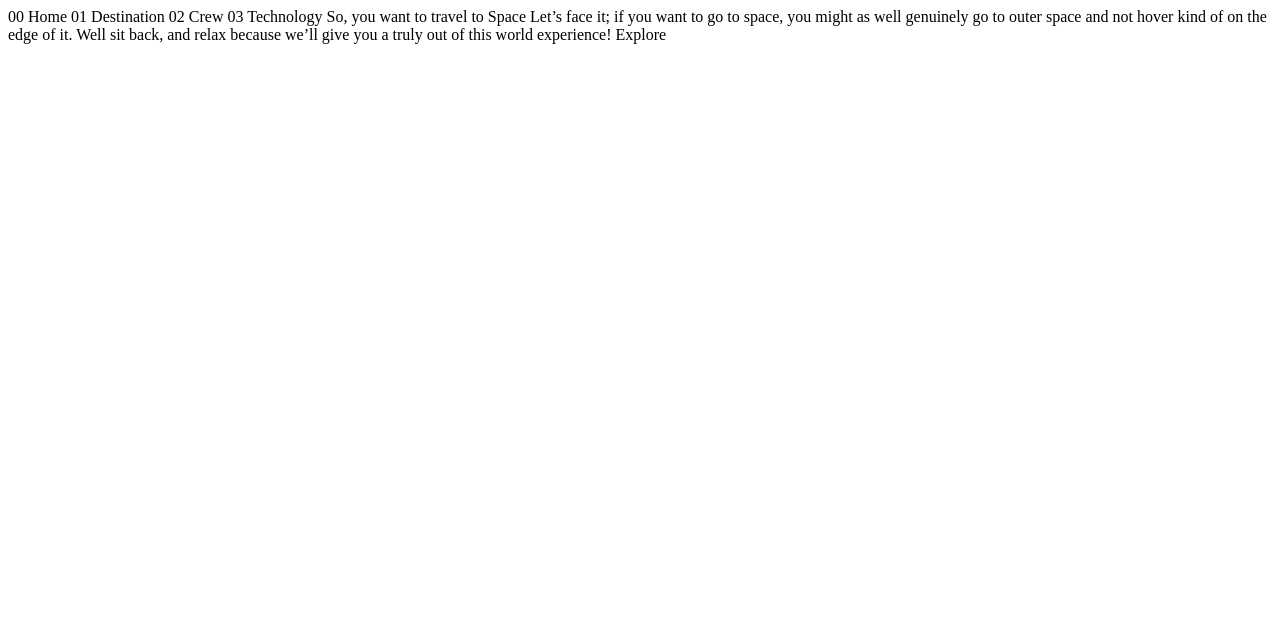
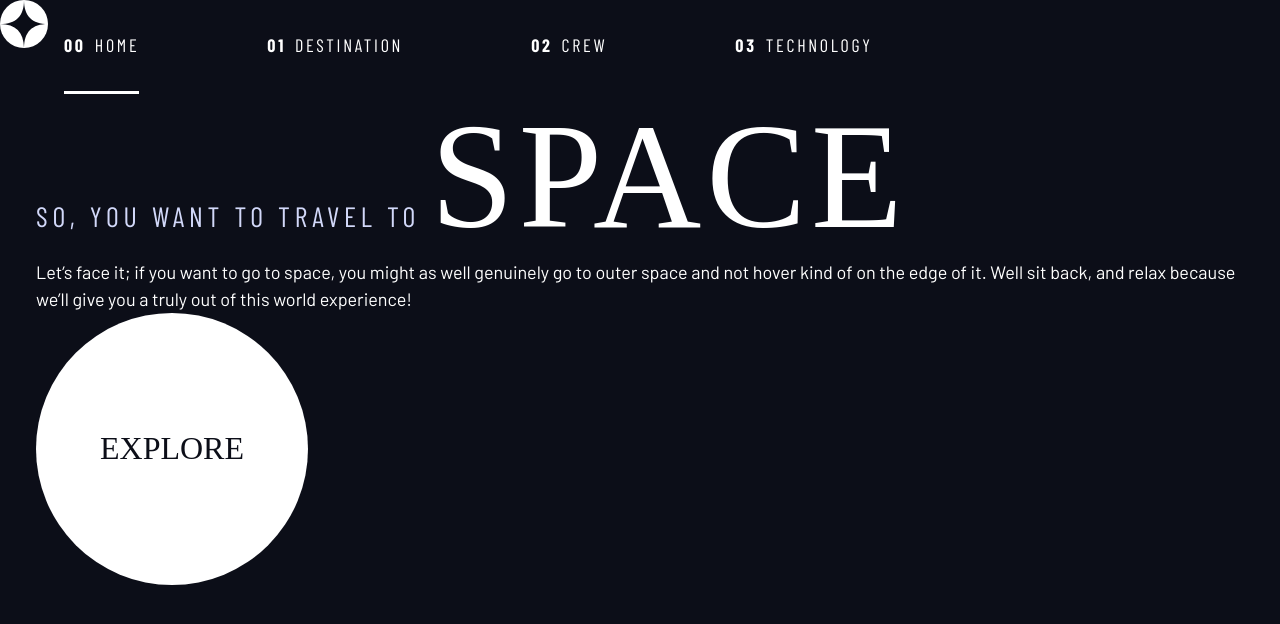
Before and after one commit to bngbog/Space_Travel_Website, a plain HTML site: page index.html in a window 1280 px wide. Drawn offline with nearby package versions, Linux system fonts and the light colour scheme; a web font is replaced by a local one.

Commit message:
adding homepage

```diff
--- a/index.css
+++ b/index.css
@@ -69,9 +69,6 @@ body {
     background-color: hsl( var(--clr-dark) );
     line-height: 1.5;
     min-height: 100vh;
-
-    display: grid;
-    grid-template-rows: min-content 1fr;
 }
 
 /* make images easier to work with */
@@ -127,31 +124,6 @@ select {
     margin-inline: auto;
     max-width: 80rem;
 }
-
-.grid-container {
-    border: 5px solid limegreen;
-    display: grid;
-}
-
-@media (min-width: 45rem) {
-    .grid-container {
-        column-gap: var(--container-gap, 2rem);
-        grid-template-columns: minmax(2rem, 1fr) repeat(2, minmax(0, 30rem)) minmax(2rem, 1fr);
-    }
-
-    .grid-container > *:first-child {
-        grid-column: 2;
-        outline: 1px solid red;
-    }
-
-    .grid-container > *:last-child {
-        grid-column: 3;
-        outline: 1px solid yellow;
-    }
-}
-
-
-
 
 .sr-only {
   position: absolute;
--- a/index.html
+++ b/index.html
@@ -5,23 +5,41 @@
   <meta name="viewport" content="width=device-width, initial-scale=1.0">
 
   <link rel="icon" type="image/png" sizes="32x32" href="./assets/favicon-32x32.png">
+  <!-- Google fonts -->
+  <link rel="preconnect" href="https://fonts.googleapis.com">
+  <link rel="preconnect" href="https://fonts.gstatic.com" crossorigin>
+  <link href="https://fonts.googleapis.com/css2?family=Barlow+Condensed:wght@400;700&family=Bellefair&family=Barlow:wght@400;700&display=swap"
+      rel="stylesheet">
 
+  <!-- Our custom CSS -->
+  <link rel="stylesheet" href="index.css">
   <title>Frontend Mentor | Space tourism website</title>
 </head>
 <body>
 
-  00 Home
-  01 Destination
-  02 Crew
-  03 Technology
+  <header class="primary-header flex">
+    <div>
+      <img src="./assets/shared/logo.svg" alt="space tourism logo" class="logo">
+    </div>
+    <nav>
+        <ul class="primary-navigation underline-indicators flex">
+            <li class="active"><a class="ff-sans-cond uppercase text-white letter-spacing-2" href="index.html"><span>00</span>Home</a>
+            <li><a class="ff-sans-cond uppercase text-white letter-spacing-2" href="destination.html"><span>01</span>Destination</a>
+            <li><a class="ff-sans-cond uppercase text-white letter-spacing-2" href="crew.html"><span>02</span>Crew</a>
+            <li><a class="ff-sans-cond uppercase text-white letter-spacing-2" href="technology.html"><span>03</span>Technology</a>
+        </ul>
+    </nav>
+  </header>
 
-  So, you want to travel to
-  Space
-  Let’s face it; if you want to go to space, you might as well genuinely go to
+  <div class="container">
+  <h1 class="text-accent fs-500 ff-sans-cond uppercase letter-spacing-1">So, you want to travel to
+  <span class="fs-900 ff-serif text-white">Space</span></h1>
+  <p>Let’s face it; if you want to go to space, you might as well genuinely go to
   outer space and not hover kind of on the edge of it. Well sit back, and relax
-  because we’ll give you a truly out of this world experience!
+  because we’ll give you a truly out of this world experience! </p>
 
-  Explore
+<a href="#" class="large-button uppercase ff-serif fs-600 text-dark bg-white">Explore</a>
+  </div>
 
 </body>
 </html>
```
